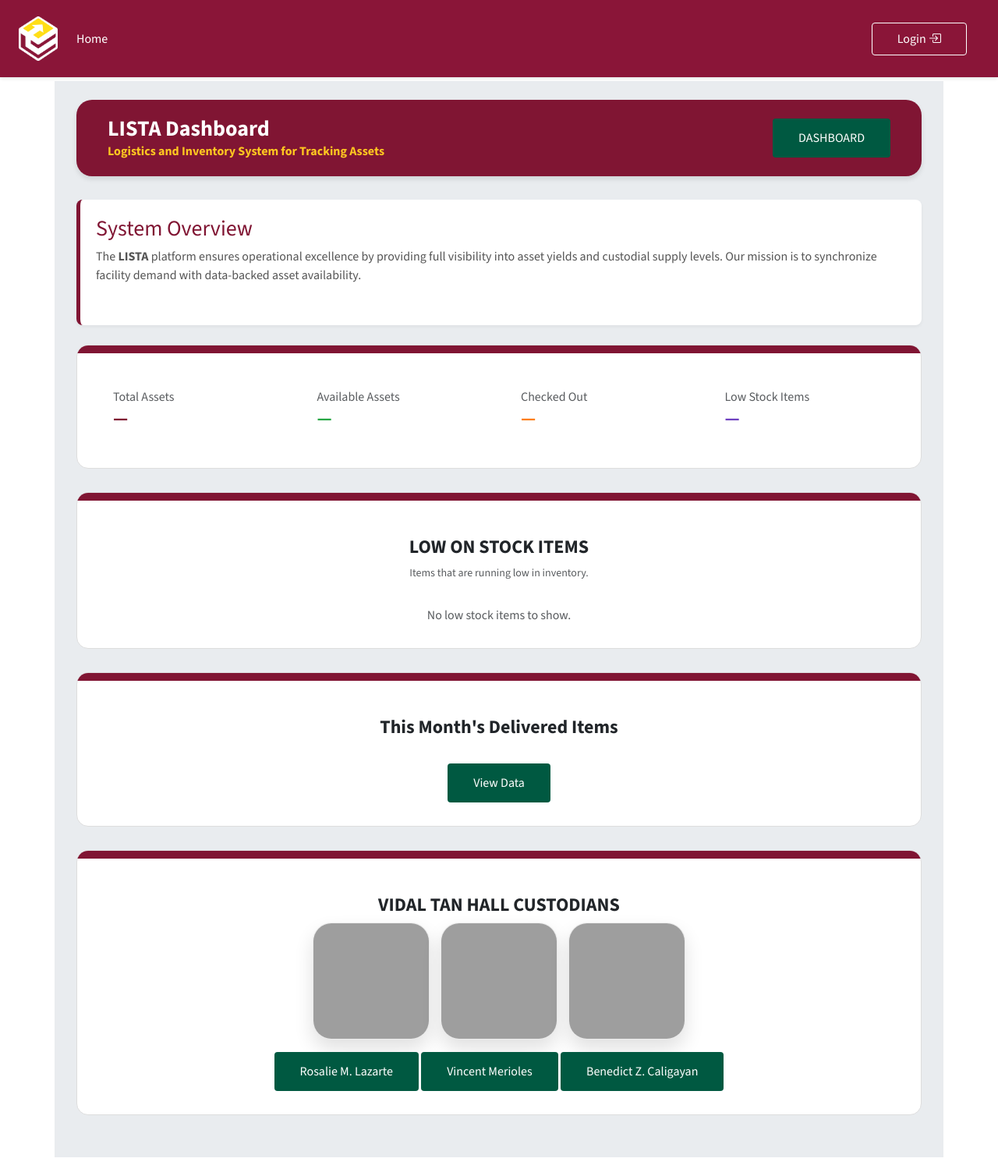
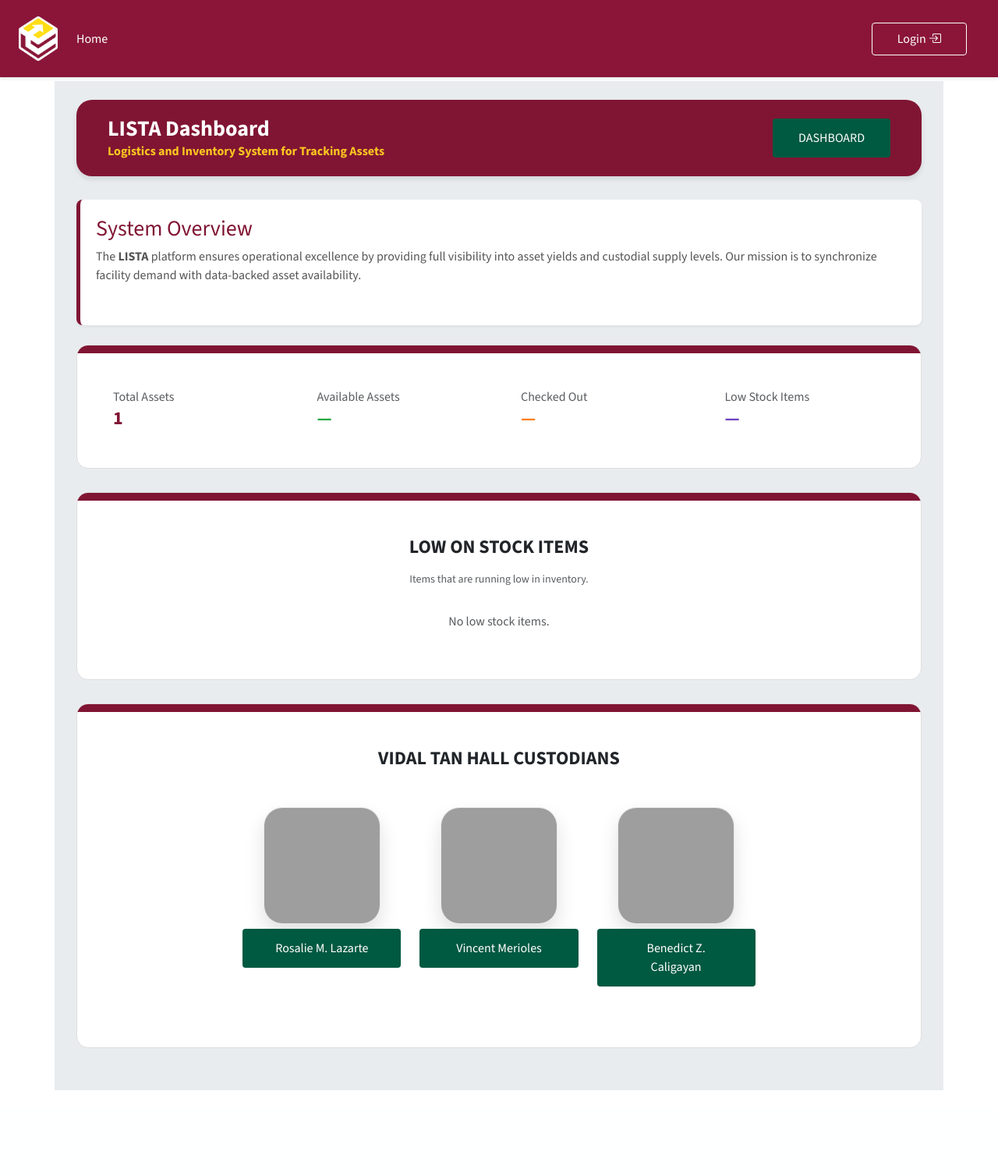
Before and after one commit to ryuzaki29/ASSET, a Django app: page /assets/ in a window 1280 px wide. Shown: the whole page at 78% size. After the commit the page ends 1398 px from the top, so only its background shows below. Run offline with Django 5.2, Linux system fonts and the light colour scheme; tables that the repository leaves empty hold one stand-in row (values such as "Sample post"); grey boxes are pictures that could not be loaded.

Commit message:
Updated Landing Page

```diff
--- a/assets/templates/assets/index.html
+++ b/assets/templates/assets/index.html
@@ -162,28 +162,24 @@
                             <div class="p-3">
                                 <h6 class="text-muted" style="margin:0;">Total Assets</h6>
                                 <div style="font-size:24px; font-weight:700; color:var(--brand-maroon);">{{ total_assets|default:"—" }}</div>
-                                <div class="small text-success">{{ total_assets_change|default:"" }}</div>
                             </div>
                         </div>
                         <div class="col-6 col-md-3">
                             <div class="p-3">
                                 <h6 class="text-muted" style="margin:0;">Available Assets</h6>
                                 <div style="font-size:24px; font-weight:700; color:#28a745;">{{ available_assets|default:"—" }}</div>
-                                <div class="small text-success">{{ available_assets_change|default:"" }}</div>
                             </div>
                         </div>
                         <div class="col-6 col-md-3">
                             <div class="p-3">
                                 <h6 class="text-muted" style="margin:0;">Checked Out</h6>
                                 <div style="font-size:24px; font-weight:700; color:#fd7e14;">{{ checked_out|default:"—" }}</div>
-                                <div class="small text-danger">{{ checked_out_change|default:"" }}</div>
                             </div>
                         </div>
                         <div class="col-6 col-md-3">
                             <div class="p-3">
                                 <h6 class="text-muted" style="margin:0;">Low Stock Items</h6>
-                                <div style="font-size:24px; font-weight:700; color:#6f42c1;">{{ low_stock_count|default:"—" }}</div>
-                                <div class="small text-danger">{{ low_stock_change|default:"" }}</div>
+                                <div style="font-size:24px; font-weight:700; color:#6f42c1;">{{ low_stock|default:"—" }}</div>
                             </div>
                         </div>
                     </div>
@@ -191,87 +187,75 @@
             </div>
         </div>
     </div>
-
-        <div class="col-md-12 col-sm-6">
-            <div class="content-card text-center">
+    <div class="row">
+        <div class="col-md-12">
+            <div class="content-card">
                 <div class="card-strip"></div>
                 <div class="card-body-custom">
-                    <div class="module-icon"><span class="glyphicon glyphicon-exclamation-sign"></span></div>
-                    <div class="text-center mb-2">
+                    <div class="module-icon text-center"><span class="glyphicon glyphicon-exclamation-sign"></span></div>
+                    <div class="text-center mb-3">
                         <h4 style="font-weight: bold; margin:0;">LOW ON STOCK ITEMS</h4>
                     </div>
-                    <p class="small text-muted">Items that are running low in inventory.</p>
+                    <p class="small text-muted text-center">Items that are running low in inventory.</p>
 
-                    {% comment %} Expecting `low_stock_items` in context (iterable of Asset). If not provided, show a friendly message. {% endcomment %}
                     {% if low_stock_items %}
-                        <div class="table-responsive mt-3">
-                            <table class="table table-sm table-striped text-start">
-                                <thead>
+                    <table class="table table-bordered table-hover">
+                        <thead style="background-color: var(--brand-maroon); color: white;">
                             <tr>
-                                        <th>Item</th>
-                                        <th>Category</th>
-                                        <th>Quantity</th>
-                                        <th></th>
+                                <th>Asset Type</th>
+                                <th>Asset Name</th>
+                                <th>Quantity Left</th>
                             </tr>
                         </thead>
                         <tbody>
-                                    {% for item in low_stock_items %}
+                            {% for asset in low_stock_items %}
                             <tr>
-                                        <td>{{ item.name }}</td>
-                                        <td>{{ item.category }}</td>
-                                        <td>{{ item.quantity }}</td>
-                                        <td class="text-end"><a href="{% url 'assets:asset_detail' item.id %}" class="btn btn-sm btn-maroon">View</a></td>
+                                <td>{{ asset.get_asset_type_display }}</td>
+                                <td>{{ asset.name }}</td>
+                                <td><span class="badge bg-danger">{{ asset.quantity }}</span></td>
                             </tr>
                             {% endfor %}
                         </tbody>
                     </table>
-                        </div>
                     {% else %}
-                        <div class="mt-3 text-muted">No low stock items to show.</div>
+                    <p class="text-center text-muted">No low stock items.</p>
                     {% endif %}
-
                 </div>
             </div>
         </div>
 
-        <div class="col-md-12 col-sm-6">
-            <div class="content-card text-center">
-                <div class="card-strip"></div>
-                <div class="card-body-custom">
-                    <div class="module-icon"><span class="glyphicon glyphicon-stats"></span></div>
-                    <h4 style="font-weight: bold;">This Month's Delivered Items</h4>
-                    <p class="small text-muted"></p>
-                    <a href="#" class="btn btn-green btn-block">View Data</a>
-                </div>
-            </div>
-        </div>
-
-        <div class="col-md-12 col-sm-6">
+        <div class="col-md-12">
             <div class="content-card text-center">
                 <div class="card-strip"></div>
                 <div class="card-body-custom">
                     <div class="module-icon"><span class="glyphicon glyphicon-shopping-cart"></span></div>
                     <h4 style="font-weight: bold;">VIDAL TAN HALL CUSTODIANS</h4>
-                    <div class="custodian-photo-grid">
+                    <div class="container col-lg-8 my-5">
+                        <div class="row g-4">
+                            <div class="col-12 col-md-4 text-center">
                                 <div class="custodian-photo-button">
-                            <img src="https://images.unsplash.com/photo-1500648767791-00dcc994a43e?auto=format&fit=crop&w=400&q=80" alt="Rosalie" class="custodian-photo">
+                                    <img src="https://images.unsplash.com/photo-1517841905240-472988babdf9?auto=format&fit=crop&w=400&q=80" alt="Rosalie" class="custodian-photo">
                                 </div>
+                                <button type="button" class="btn btn-green w-100">Rosalie M. Lazarte</button>
+                            </div>
+                            <div class="col-12 col-md-4 text-center">
                                 <div class="custodian-photo-button">
                                     <img src="https://images.unsplash.com/photo-1544723795-3fb6469f5b39?auto=format&fit=crop&w=400&q=80" alt="Vincent" class="custodian-photo">
                                 </div>
+                                <button type="button" class="btn btn-green w-100">Vincent Merioles</button>
+                            </div>
+                            <div class="col-12 col-md-4 text-center">
                                 <div class="custodian-photo-button">
-                            <img src="https://images.unsplash.com/photo-1517841905240-472988babdf9?auto=format&fit=crop&w=400&q=80" alt="Benedict" class="custodian-photo">
+                                    <img src="https://images.unsplash.com/photo-1500648767791-00dcc994a43e?auto=format&fit=crop&w=400&q=80" alt="Benedict" class="custodian-photo">
                                 </div>
-                    </div>
-
-                    <a href="#" class="btn btn-green btn-block">Rosalie M. Lazarte</a>
-                    <a href="#" class="btn btn-green btn-block">Vincent Merioles</a>
-                    <a href="#" class="btn btn-green btn-block">Benedict Z. Caligayan</a>
+                                <button type="button" class="btn btn-green w-100">Benedict Z. Caligayan</button>
                             </div>
                         </div>
                     </div>
+                </div>
+            </div>
+        </div>
+    </div> {# closes the bottom row #}
 
-    </div>
-
-</div>
+</div> {# closes the container #}
 {% endblock %}
--- a/assets/urls.py
+++ b/assets/urls.py
@@ -6,6 +6,7 @@ app_name = "assets"
 
 urlpatterns = [
     path("", views.IndexView.as_view(), name="landing"),
+    path("home/", views.IndexView.as_view(), name="home"),
     path("asset/<int:asset_id>/", views.asset_detail, name="asset_detail"),
     path("asset/<int:asset_id>/edit/", views.asset_edit, name="asset_edit"),
     path("asset/<int:asset_id>/delete/", views.asset_delete, name="asset_delete"),
--- a/assets/views.py
+++ b/assets/views.py
@@ -9,7 +9,7 @@ from django.contrib.auth.views import LoginView
 from .forms import UserRegistrationForm, UserEditForm
 from .models import Asset, AssetRequest, AssetRequestItem, AssetLog, Profile
 from django.contrib.auth.mixins import PermissionRequiredMixin
-
+from django.db.models import Sum, Q
 
 class CustomLoginView(LoginView):
     def form_valid(self, form):
@@ -241,6 +241,27 @@ def user_delete(request, user_id):
 
 class IndexView(TemplateView):
     template_name = "assets/index.html"
+
+    def get_context_data(self, **kwargs):
+        context = super().get_context_data(**kwargs)
+
+        checked_out = AssetRequestItem.objects.filter(
+            request__status=AssetRequest.APPROVED
+        ).aggregate(
+            total=Sum('approved_quantity')
+        )['total'] or 0
+
+        low_stock_items = Asset.objects.filter(
+            Q(asset_type=Asset.CONSUMABLE, quantity__lte=10) |
+            Q(asset_type=Asset.EQUIPMENT, quantity__lte=3)
+        )
+
+        context['total_assets']     = Asset.objects.count()
+        context['available_assets'] = Asset.objects.filter(status="Available").count()
+        context['checked_out']      = checked_out
+        context['low_stock']        = low_stock_items.count()
+        context['low_stock_items']  = low_stock_items
+        return context
 
 # Asset Views
 @login_required
```
Lines whose indentation alone changed are shown as unchanged.
